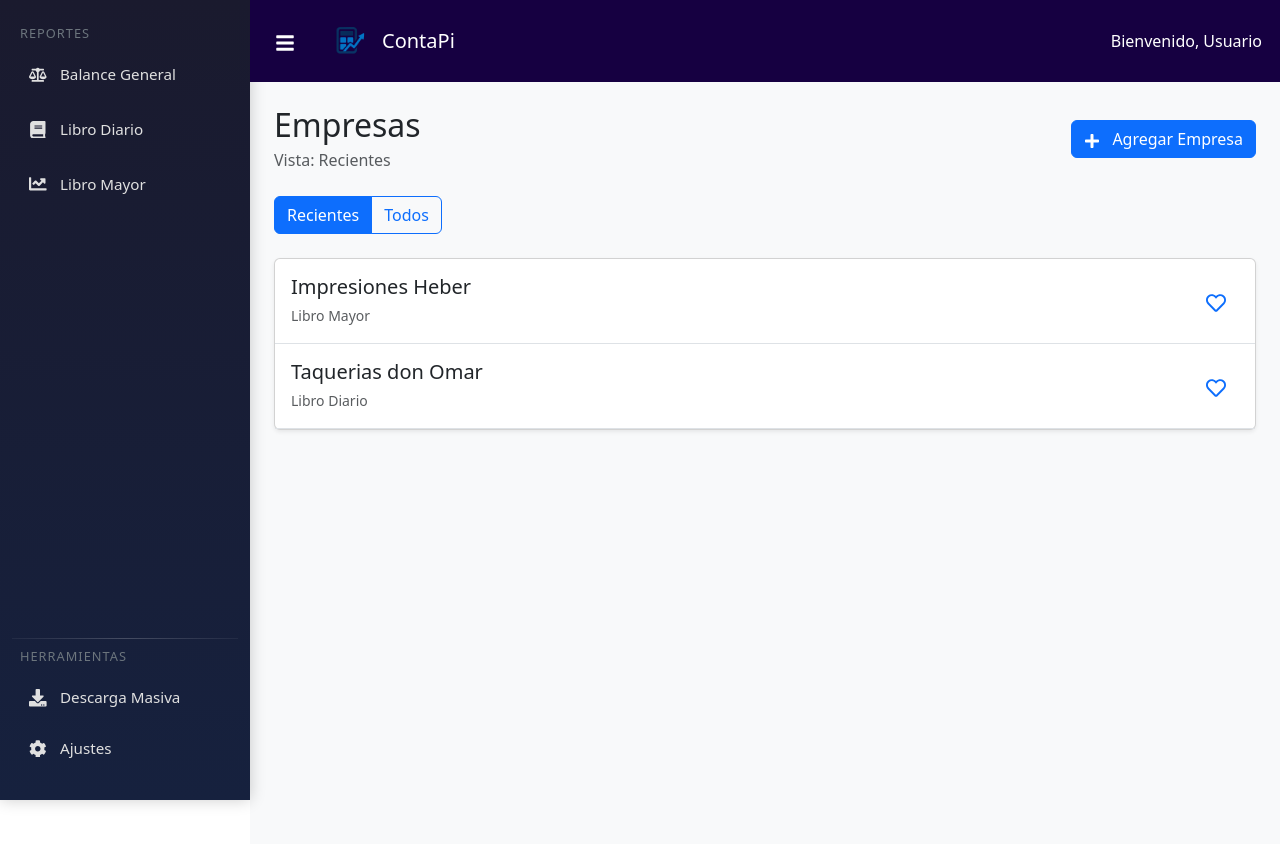
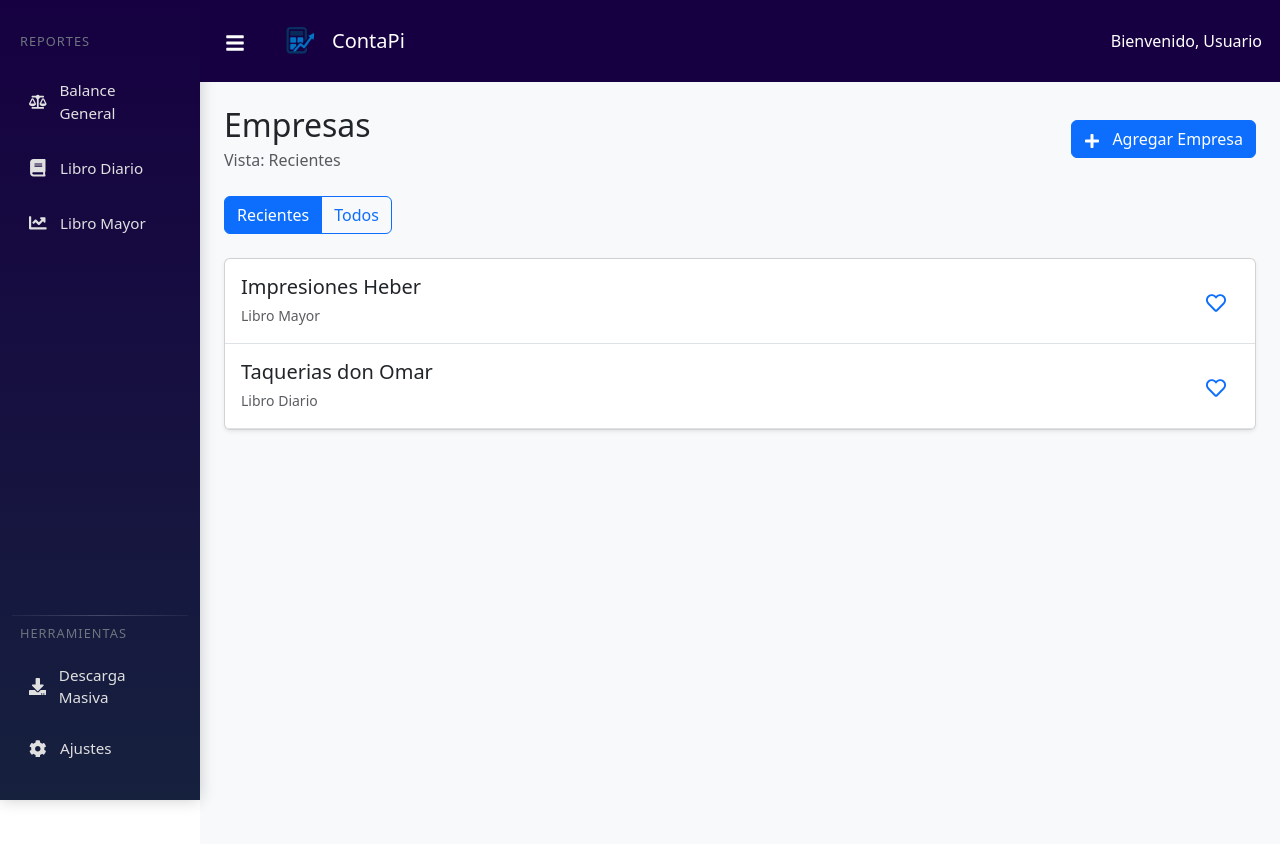
Before and after one commit to Heberjfet/ContaPi, a React (Vite) app in the folder contapaqi-frontend/: page /homepage in a window 1280 px wide. Both pictures are taken after a click on the button 35 px from the left and 41 px from the top of the page. Shown: the top 844 px of the page. Built offline with nearby package versions, Linux system fonts and the light colour scheme.

Commit message:
Ajustar el ancho de la barra lateral a 200px y mejorar el estilo del título del menú

```diff
--- a/contapaqi-frontend/src/componentes/dashboard/Homepage.jsx
+++ b/contapaqi-frontend/src/componentes/dashboard/Homepage.jsx
@@ -116,7 +116,7 @@ function Homepage() {
       <div
         className="flex-grow-1"
         style={{
-          marginLeft: isSidebarOpen ? "250px" : "0", // Ajusta el margen dinámicamente
+          marginLeft: isSidebarOpen ? "200px" : "0", // Ajusta el margen dinámicamente
           transition: "margin-left 0.3s ease", // Añade una transición suave
         }}
       >
--- a/contapaqi-frontend/src/componentes/dashboard/Sidebar.jsx
+++ b/contapaqi-frontend/src/componentes/dashboard/Sidebar.jsx
@@ -36,13 +36,13 @@ function Sidebar({
           isSidebarOpen ? "open" : "closed"
         }`}
         style={{
-          width: isSidebarOpen ? "250px" : "0",
+          width: isSidebarOpen ? "200px" : "0",
           transition: "width 0.3s ease",
         }}
       >
         <div className="d-flex flex-column h-100">
           <nav className="mb-4">
-            <div className="menu-title ps-2 mb-2">REPORTES</div>
+            <div className="menu-title ps-2 mb-2 p-2">REPORTES</div>
             <div className="d-flex flex-column gap-1">
               {menuItems.map((item) => (
                 <button
--- a/contapaqi-frontend/src/componentes/styles/Sidebar.css
+++ b/contapaqi-frontend/src/componentes/styles/Sidebar.css
@@ -1,7 +1,7 @@
 .sidebar-container {
-  width: 250px;
+  width: 200px;
   height: 100vh;
-  background: linear-gradient(180deg, #1a1a2e 0%, #16213e 100%);
+  background: linear-gradient(180deg, #160041 0%, #16213e 100%);
   position: fixed;
   top: 0;
   left: 0;
@@ -21,7 +21,7 @@
 
 .sidebar-container.open {
   transform: translateX(0);
-  width: 250px;
+  width: 200px;
   opacity: 1;
 }
 
```
